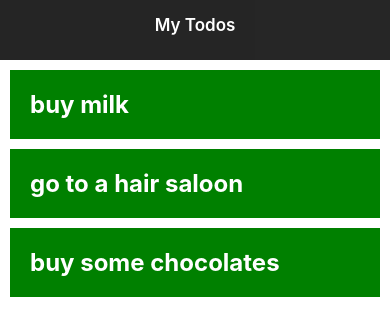
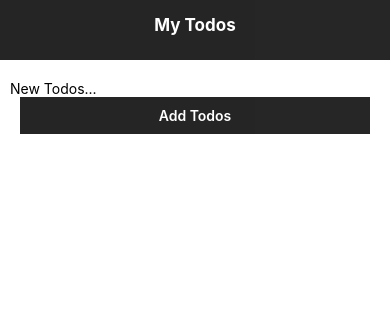
Before and after one commit to ast68/react_native_practice, a React Native app: screen / in a window 390 px wide. Shown: the top 336 px of the page. Built offline with nearby package versions, Linux system fonts and the light colour scheme.

Commit message:
dynamic todo update with components creation

```diff
--- a/App.js
+++ b/App.js
@@ -5,44 +5,71 @@
  * @format
  */
 
-import React, { useState } from 'react';
-import { Button, FlatList, ScrollView, StyleSheet, Text, TextInput, TouchableOpacity, View, useColorScheme } from 'react-native';
-import { Header } from './components';
+import React, {useState} from 'react';
+import {
+  Button,
+  FlatList,
+  ScrollView,
+  StyleSheet,
+  Text,
+  TextInput,
+  TouchableOpacity,
+  View,
+  useColorScheme,
+} from 'react-native';
+import {CustomButton, CustomInput, CustomText, Header} from './components';
+import {AddTodoForm} from './views';
 
-
-function App(){
+function App() {
   const isDarkMode = useColorScheme() === 'dark';
 
-  const [state , setState] = useState({
-    listData: [
-      { item: 'buy milk', id: 1 },
-      { item: 'go to a hair saloon', id: 2 },
-      { item: 'buy some chocolates', id: 3 },
-    ]
-  })
+  const [state, setState] = useState({
+    listData: [],
+  });
 
   const {listData} = state;
 
-  const pressHandler = (id) => {
-    setState((prev) => ({...prev , listData: prev.listData.filter(person => person.age != id)
-    }))
-  }
+  const pressHandler = id => {
+    setState(prev => ({
+      ...prev,
+      listData: prev.listData.filter(item => item.id != id),
+    }));
+  };
+
+  const submitHandler = text => {
+    setState(prev => ({
+      ...prev,
+      listData: [
+        {
+          item: text,
+          id: Math.random().toFixed(2).toString(),
+        },
+        ...prev.listData,
+      ],
+    }));
+  };
 
   return (
     <View style={styles.sectionContainer}>
-      <Header/>
-      <View style={styles.sectionContainer}>
+      <Header title={'My Todos'} />
+      <View style={styles.content}>
+        <AddTodoForm submitHandler={submitHandler} />
+
+        <View style={styles.list}>
           <FlatList
             data={listData}
-            keyExtractor={(item) => item.id}
+            keyExtractor={item => item.id}
             renderItem={({item}) => (
-              <Text style={styles.listText}>
-                {item.item}
-              </Text>
+              <CustomText
+                title={item.item}
+                data={item}
+                textStyles={styles.listText}
+                pressTextHandler={pressHandler}
+              />
             )}
           />
+        </View>
       </View>
-
     </View>
   );
 }
@@ -63,7 +90,23 @@ const styles = StyleSheet.create({
     color: '#fff',
     fontWeight: 700,
     fontSize: 24,
-  }
+  },
+
+  list: {},
+
+  formBtn: {
+    color: '#000',
+    // backgroundColor: '#000',
+    marginHorizontal: 5,
+  },
+
+  content: {
+    paddingTop: 20,
+  },
+
+  inputStyle: {
+    marginHorizontal: 10,
+  },
 });
 
 export default App;
--- /dev/null
+++ b/components/Button/custombuttonstyles.js
@@ -0,0 +1,18 @@
+const {StyleSheet} = require('react-native');
+
+const custombuttonstyles = StyleSheet.create({
+  buttonContainer: {
+    backgroundColor: '#000',
+    opacity: '0.85',
+    paddingVertical: 10,
+    marginHorizontal: 10,
+},
+buttonTitle: {
+    fontSize: 14,
+    fontWeight: 600,
+    color: '#fff',
+    textAlign: 'center'
+  },
+});
+
+export default custombuttonstyles;
--- /dev/null
+++ b/components/Button/index.js
@@ -0,0 +1,19 @@
+import React from 'react';
+import {Text, TouchableOpacity} from 'react-native';
+import custombuttonstyles from './custombuttonstyles';
+
+function CustomButton(props) {
+  const {title, buttonStyles, buttonTitle, buttonPressHandler} = props;
+
+  return (
+    <TouchableOpacity
+      onPress={() => buttonPressHandler}
+      style={{...custombuttonstyles.buttonContainer, ...buttonStyles}}>
+      <Text style={{...custombuttonstyles.buttonTitle, ...buttonTitle}}>
+        {title}
+      </Text>
+    </TouchableOpacity>
+  );
+}
+
+export default CustomButton;
--- /dev/null
+++ b/components/CustomInput/customInputStyles.js
@@ -0,0 +1,13 @@
+const {StyleSheet} = require('react-native');
+
+const customInputStyles = StyleSheet.create({
+  input: {
+    paddingVertical: 6,
+    paddingHorizontal: 10,
+    marginBottom: 10,
+    borderBottomWidth: 1,
+    borderBottomColor: '#ddd',
+  },
+});
+
+export default customInputStyles;
--- /dev/null
+++ b/components/CustomInput/index.js
@@ -0,0 +1,18 @@
+import React, {useState} from 'react';
+import {TextInput} from 'react-native';
+import customInputStyles from './customInputStyles';
+
+function CustomInput(props) {
+  const {placeholder, inputText, inputStyles, changeHandler} = props;
+
+  return (
+    <TextInput
+      style={{...customInputStyles.input, ...inputStyles}}
+      placeholder={placeholder}
+      value={inputText}
+      onChangeText={changeHandler}
+    />
+  );
+}
+
+export default CustomInput;
--- /dev/null
+++ b/components/CustomText/index.js
@@ -0,0 +1,16 @@
+import React from 'react';
+import {Text, TouchableOpacity} from 'react-native';
+import CustomTextstyles from './textStyles';
+
+function CustomText(props) {
+  const {data, title, textStyles, pressTextHandler} = props;
+  return (
+    <TouchableOpacity onPress={() => pressTextHandler(data.id)}>
+      <Text style={{...CustomTextstyles.TextStyle, ...textStyles}}>
+        {title}
+      </Text>
+    </TouchableOpacity>
+  );
+}
+
+export default CustomText;
--- /dev/null
+++ b/components/CustomText/textStyles.js
@@ -0,0 +1,12 @@
+const {StyleSheet} = require('react-native');
+
+const CustomTextstyles = StyleSheet.create({
+  TextStyle: {
+    borderWidth: 1,
+    borderRadius: 10,
+    borderStyle: 'dashed',
+  },
+});
+
+
+export default CustomTextstyles;
--- a/components/Header/index.js
+++ b/components/Header/index.js
@@ -1,34 +1,38 @@
-import React from 'react'
-import { StyleSheet, Text, Touchable, TouchableOpacity, View } from 'react-native'
+import React from 'react';
+import {
+  StyleSheet,
+  Text,
+  Touchable,
+  TouchableOpacity,
+  View,
+} from 'react-native';
 
- function Header() {
+function Header(props) {
+
+  const {title} = props;
+
   return (
     <View style={styles.headerContainer}>
-        <Text style={styles.headerText}>
-            My Todos
-        </Text>
+      <Text style={styles.headerText}>{title}</Text>
     </View>
-
-  )
+  );
 }
 
 const styles = StyleSheet.create({
-
-headerContainer:{
+  headerContainer: {
     backgroundColor: '#000',
     opacity: 0.85,
     color: '#fff',
     height: 60,
   },
 
-  headerText:{
-    color: "#fff",
-    fontWeight: 600,
+  headerText: {
+    color: '#fff',
+    fontWeight: '700',
     fontSize: 17,
     textAlign: 'center',
     padding: 15,
-}
+  },
 });
 
-
 export default Header;
--- a/components/index.js
+++ b/components/index.js
@@ -1,5 +1,11 @@
+import CustomButton from "./Button";
+import CustomInput from "./CustomInput";
+import CustomText from "./CustomText";
 import Header from "./Header";
+export {
+    Header,
+    CustomText,
+    CustomInput,
+    CustomButton,
 
-export {
-    Header
 }
--- /dev/null
+++ b/views/forms/index.js
@@ -0,0 +1,54 @@
+import React, {useState} from 'react';
+import {
+  StyleSheet,
+  Text,
+  TextInput,
+  TouchableOpacity,
+  View,
+} from 'react-native';
+
+function AddTodoForm(props) {
+  const {submitHandler} = props;
+
+  const [state, setState] = useState({
+    inputText: '',
+  });
+
+  const {inputText} = state;
+
+  const changeHandler = val => {
+    setState(prev => ({...prev, inputText: val}));
+  };
+
+  return (
+    <View style={styles.formContianer}>
+      <TextInput placeholder="New Todos..." onChangeText={changeHandler} />
+
+      <TouchableOpacity
+        style={styles.buttonContainer}
+        onPress={() => submitHandler(inputText)}>
+        <Text style={styles.buttonTitle}>{'Add Todos'}</Text>
+      </TouchableOpacity>
+    </View>
+  );
+}
+
+const styles = StyleSheet.create({
+  formContianer: {
+    marginHorizontal: 10,
+  },
+  buttonContainer: {
+    backgroundColor: '#000',
+    opacity: '0.85',
+    paddingVertical: 10,
+    marginHorizontal: 10,
+  },
+  buttonTitle: {
+    fontSize: 14,
+    fontWeight: 600,
+    color: '#fff',
+    textAlign: 'center',
+  },
+});
+
+export default AddTodoForm;
--- /dev/null
+++ b/views/index.js
@@ -0,0 +1,6 @@
+import AddTodoForm from "./forms";
+
+export {
+    AddTodoForm
+
+};
```
